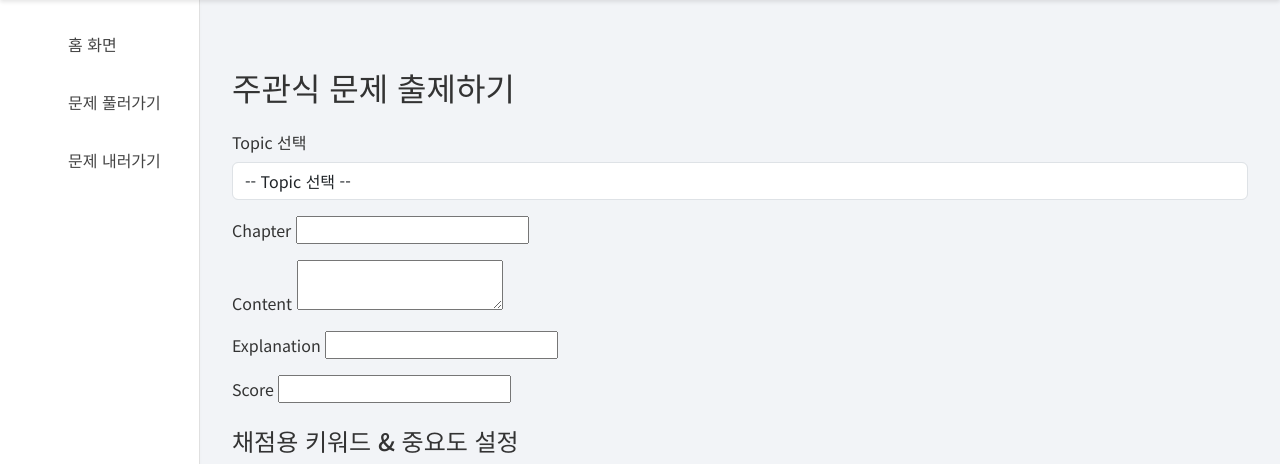
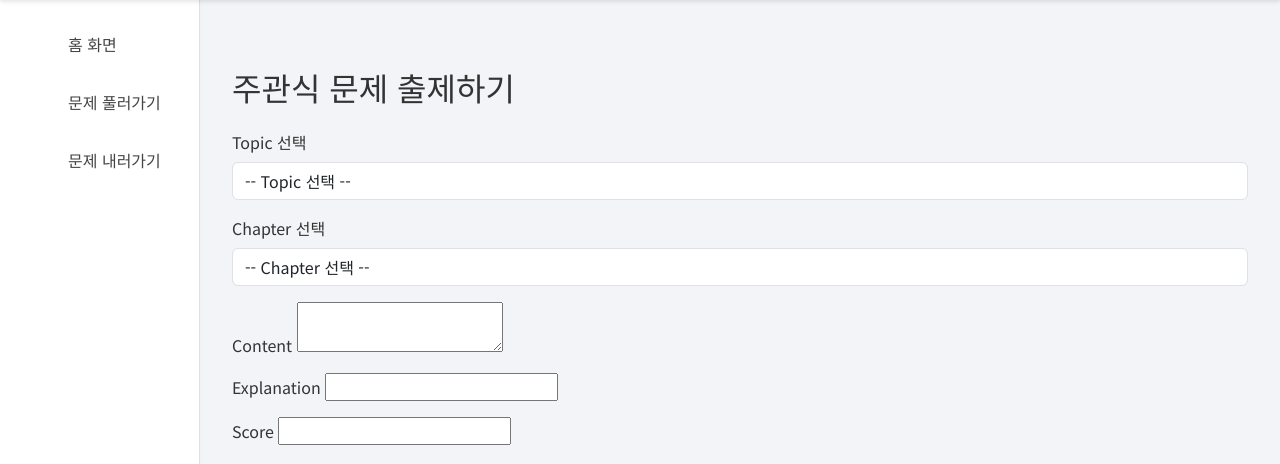
Before and after one commit to easy-min/ssafy13_tokcs, a Django app: template templates/question/user/create_subjective_question.html in a window 1280 px wide. Shown: the part 60-524 px from the top of the page. Run offline with Django 5.2, Linux system fonts and the light colour scheme; the template is opened without the code that fills it: most values are stand-ins (such as "Sample title", 1, 10 or a date in 2020); form fields are guessed from the names that the template uses.

Commit message:
Update create_subjective_question.html

```diff
--- a/templates/question/user/create_subjective_question.html
+++ b/templates/question/user/create_subjective_question.html
@@ -21,10 +21,19 @@
       </select>
     </div>
 
-    <!-- Chapter 선택 -->
+    <!-- 2) Chapter 수동 렌더링 -->
     <div class="mb-3">
-      {{ form.chapter.label_tag }}
-      {{ form.chapter }}
+      <label for="id_chapter" class="form-label">Chapter 선택</label>
+      <select id="id_chapter" name="chapter" class="form-control" required>
+        <option value="">-- Chapter 선택 --</option>
+        {% for chapter in chapters %}
+          <option value="{{ chapter.id }}"
+                  data-topic="{{ chapter.topic_id }}"
+                  {% if form.chapter.value|stringformat:"s" == chapter.id|stringformat:"s" %}selected{% endif %}>
+            {{ chapter.name }}
+          </option>
+        {% endfor %}
+      </select>
       {% for err in form.chapter.errors %}
         <div class="text-danger">{{ err }}</div>
       {% endfor %}
```
